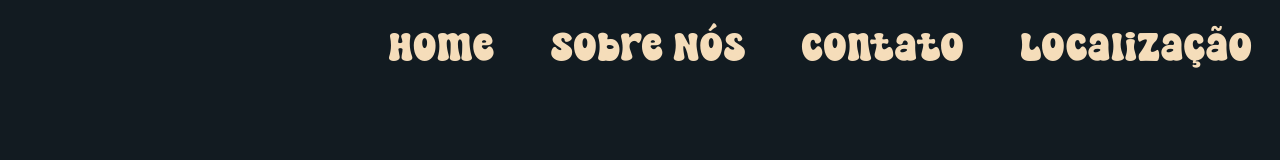
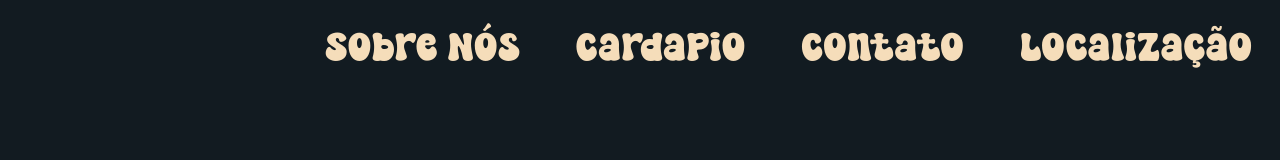
Before and after one commit to fabiogarbato/template-site, a React (Create React App) app: page / in a window 1280 px wide. Shown: the top 160 px of the page. Built offline with nearby package versions, Linux system fonts and the light colour scheme.

Commit message:
ajustes de menubar

```diff
--- a/src/App.js
+++ b/src/App.js
@@ -26,14 +26,14 @@ const WhatsAppButton = ({ phoneNumber }) => {
 function App() {
   return (
     <Container fluid style={{ backgroundColor: '#121b21', minHeight: '100vh' }}>
-        <Navbar id = 'home' bg="blue" expand="lg">
+        <Navbar bg="blue" expand="lg">
             <Navbar.Toggle aria-controls="basic-navbar-nav" />
             <Navbar.Collapse id="basic-navbar-nav">
                 <Nav className="ms-auto">
-                    <Nav.Link href="#home" className="nav-link-hover" style={{ margin: '0 20px', fontSize: '40px', color: '#f5ddba', fontFamily: 'Super-Spicy-Personal-Use' }}>  Home  </Nav.Link>
-                    <Nav.Link href="#pagina1" className="nav-link-hover" style={{ margin: '0 20px', fontSize: '40px', color: '#f5ddba', fontFamily: 'Super-Spicy-Personal-Use' }}>Sobre Nós</Nav.Link>
-                    <Nav.Link href="#pagina2" className="nav-link-hover" style={{ margin: '0 20px', fontSize: '40px', color: '#f5ddba', fontFamily: 'Super-Spicy-Personal-Use' }}>Contato</Nav.Link>
-                    <Nav.Link href="#pagina3" className="nav-link-hover" style={{ margin: '0 20px', fontSize: '40px', color: '#f5ddba', fontFamily: 'Super-Spicy-Personal-Use' }}>Localização</Nav.Link>
+                    <Nav.Link href="#sobre" className="nav-link-hover" style={{ margin: '0 20px', fontSize: '40px', color: '#f5ddba', fontFamily: 'Super-Spicy-Personal-Use' }}>  Sobre Nós  </Nav.Link>
+                    <Nav.Link href="#cardapio" className="nav-link-hover" style={{ margin: '0 20px', fontSize: '40px', color: '#f5ddba', fontFamily: 'Super-Spicy-Personal-Use' }}>Cardapio</Nav.Link>
+                    <Nav.Link href="#contato" className="nav-link-hover" style={{ margin: '0 20px', fontSize: '40px', color: '#f5ddba', fontFamily: 'Super-Spicy-Personal-Use' }}>Contato</Nav.Link>
+                    <Nav.Link href="#localizacao" className="nav-link-hover" style={{ margin: '0 20px', fontSize: '40px', color: '#f5ddba', fontFamily: 'Super-Spicy-Personal-Use' }}>Localização</Nav.Link>
                 </Nav>
             </Navbar.Collapse>
         </Navbar>
@@ -81,7 +81,7 @@ function App() {
                 </Carousel.Item>
             </Carousel>
         </Container>
-        <Container id='pagina1' className='background-space'></Container>
+        <Container id='sobre' className='background-space'></Container>
         <Container className='background-section2'>
             <Row className='h-100 d-flex justify-content-center align-items-center'>
                 <Col className='d-flex justify-content-center align-items-center'>
@@ -109,7 +109,7 @@ function App() {
                 </Col>
             </Row>
         </Container>
-        <Container id='pagina2' className='background-space'></Container>
+        <Container id='cardapio' className='background-space'></Container>
         <Container className='background-section2'>
             <Row className="mb-1">
                 <Col xs={12} md={4} style={{ padding: 0, backgroundColor: 'purple', height: '40vh'}}>
@@ -194,7 +194,7 @@ function App() {
                 </Col>
             </Row>
         </Container>
-        <Container id='pagina3' className='background-space'></Container>
+        <Container id='contato' className='background-space'></Container>
         <Container className='background-contact'>
             <Row className='h-100 d-flex justify-content-center align-items-center' /*style={{ backgroundColor: 'pink'}}*/>
                 <Col className='d-flex justify-content-center align-items-center'>
@@ -240,7 +240,7 @@ function App() {
                 </Col>
             </Row>
         </Container>
-        <Container className='background-space'></Container>
+        <Container id='localizacao' className='background-space'></Container>
         <Container className='background-maps'>
             <iframe
                 title="Google Maps"
```
